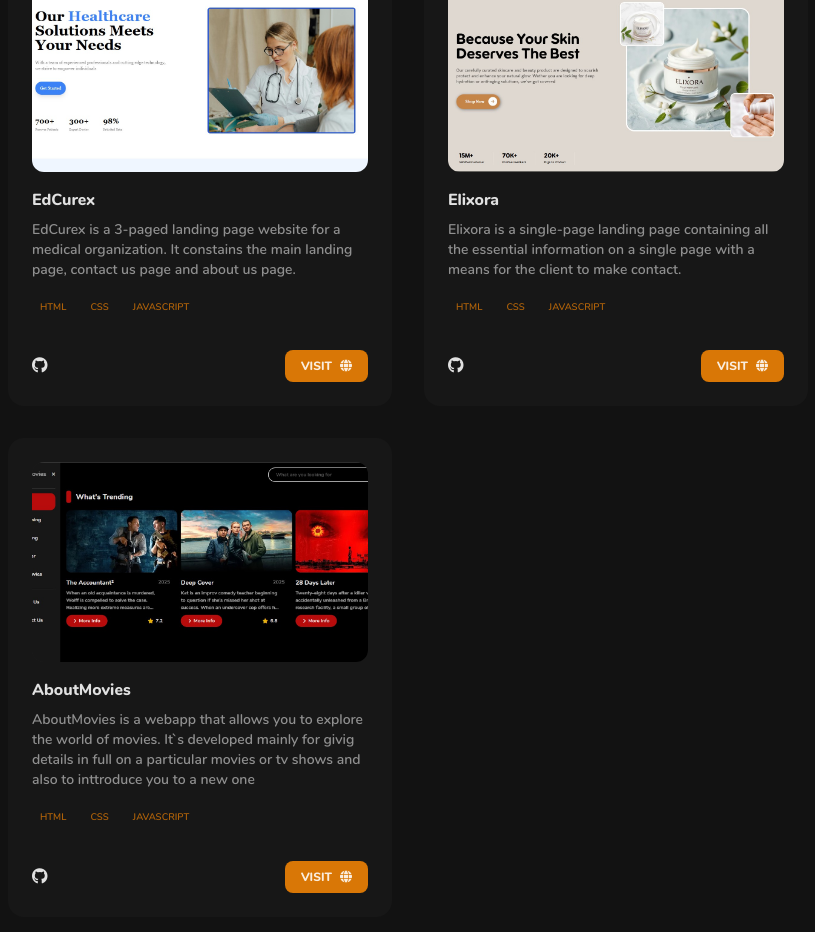
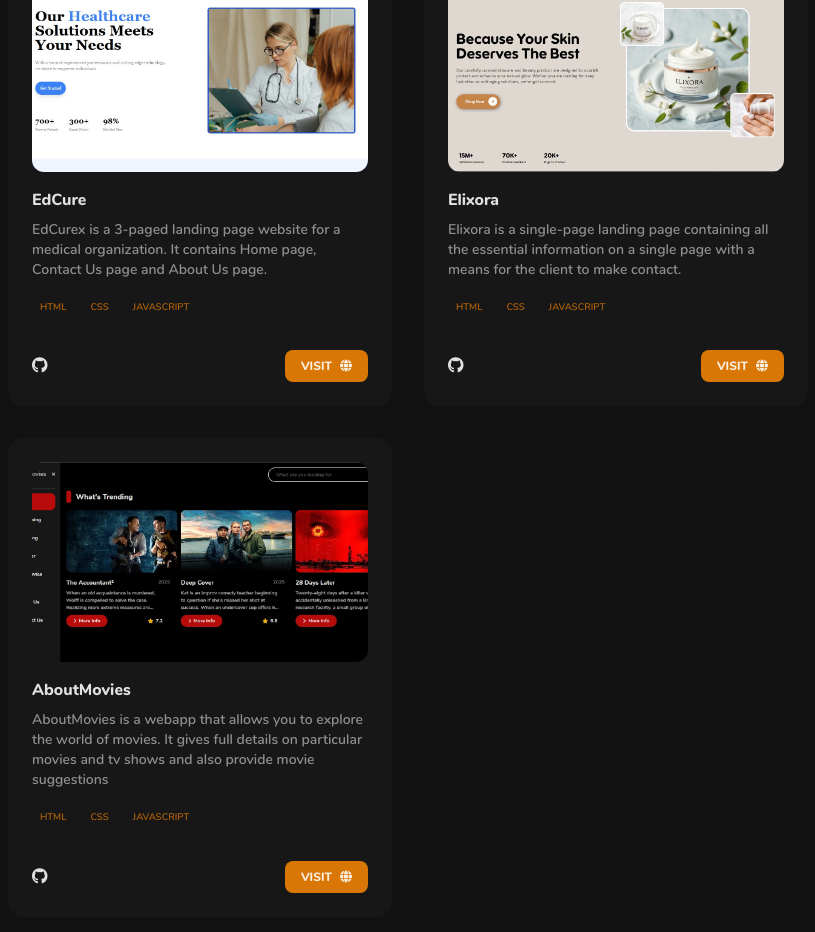
Before and after one commit to overcomer-v/my-Portfolio, a React (Vite) app: page / in a window 1280 px wide. Shown: the part 1792-2724 px from the top of the page, without its empty margins (232-1047 px from the left). Built offline with nearby package versions, Linux system fonts and the light colour scheme.

Commit message:
typo errors corrected

```diff
--- a/src/pages/Homepage.jsx
+++ b/src/pages/Homepage.jsx
@@ -1,9 +1,9 @@
 export function HomePage() {
   const projects = [
     ProjectObject({
-      title: "EdCurex",
+      title: "EdCure",
       image: "/images/projects-thumbnail/edcurex-project-thumbnail.jpg",
-      desc: "EdCurex is a 3-paged landing page website for a medical organization. It constains the main landing page, contact us page and about us page.",
+      desc: "EdCurex is a 3-paged landing page website for a medical organization. It contains Home page, Contact Us page and About Us page.",
       stack: ["HTML", "CSS", "JavaScript"],
       url: "https://edcurex-pbcu.vercel.app/",
       githubUrl: "https://github.com/overcomer-v/Edcurex",
@@ -19,7 +19,7 @@ export function HomePage() {
     ProjectObject({
       title: "AboutMovies",
       image: "/images/projects-thumbnail/aboutmovies-project-thumbnail.jpg",
-      desc: "AboutMovies is a webapp that allows you to explore the world of movies. It`s developed mainly for givig details in full on a particular movies or tv shows and also to inttroduce you to a new one",
+      desc: "AboutMovies is a webapp that allows you to explore the world of movies. It gives full details on particular movies and tv shows and also provide movie suggestions",
       stack: ["HTML", "CSS", "JavaScript"],
       url: "https://aboutmovies-six.vercel.app/",
       githubUrl: "https://github.com/overcomer-v/aboutmovies",
```
